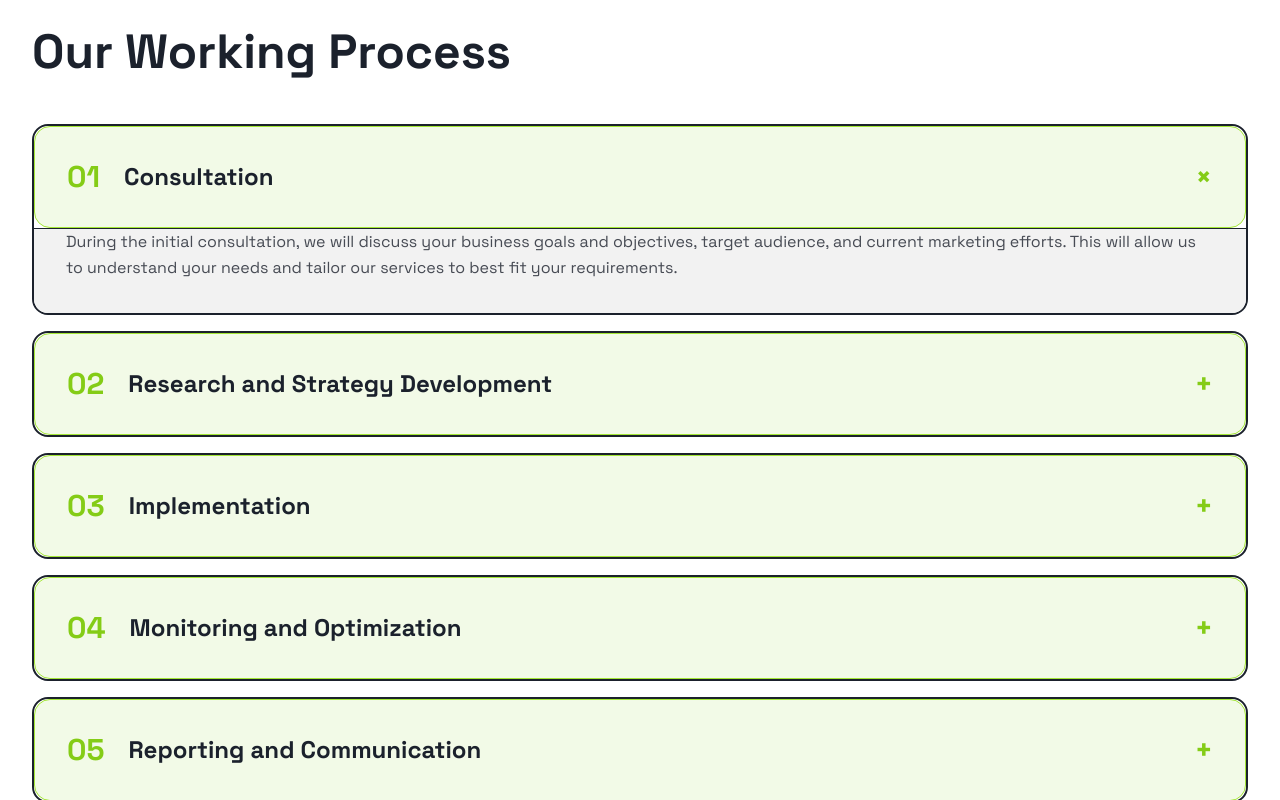
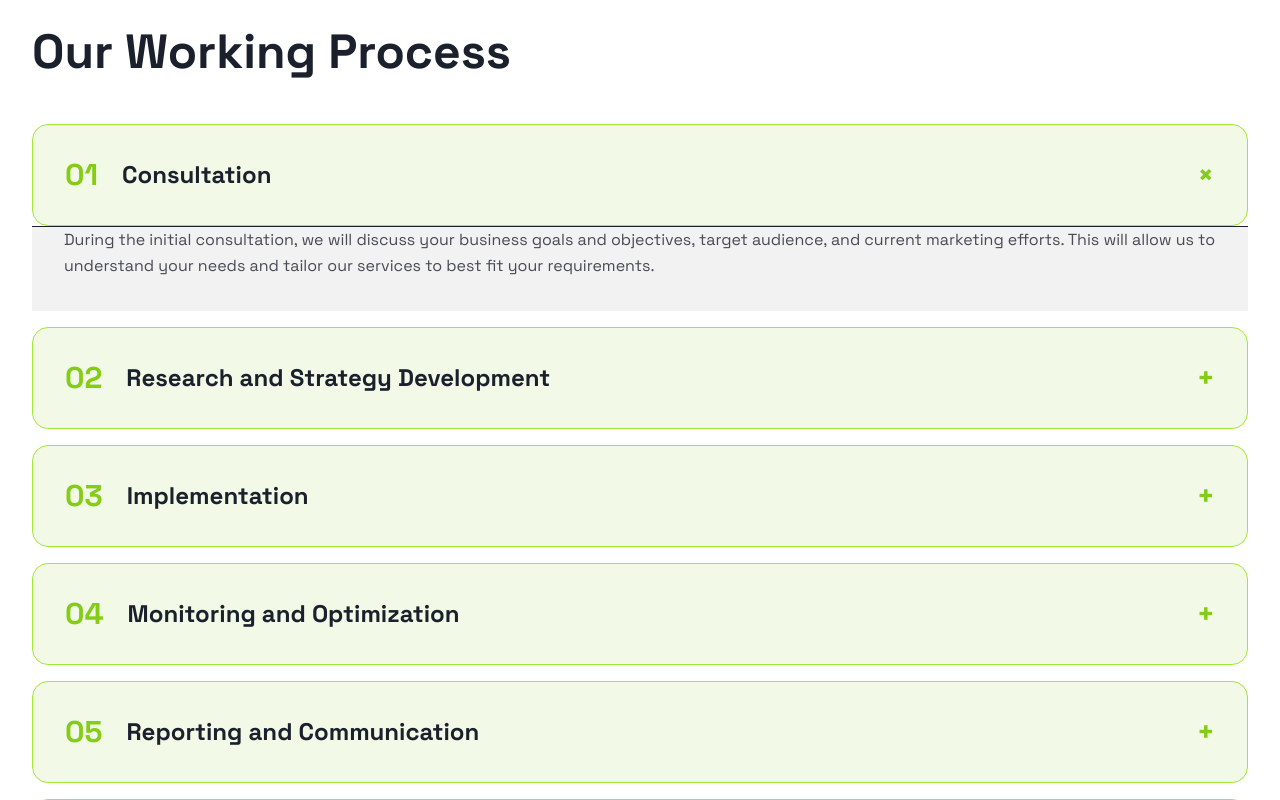
Before and after one commit to spoilers21/positivus-website-build, a React (Vite) app: page / in a window 1280 px wide. Shown: the part 3600-4400 px from the top of the page. Built offline with nearby package versions, Linux system fonts and the light colour scheme.

Commit message:
Remove border from wrapper since button has border
cgen-3634f155a8a647089132e76b8b658280

```diff
--- a/client/components/ProcessSection.tsx
+++ b/client/components/ProcessSection.tsx
@@ -53,7 +53,7 @@ export default function ProcessSection() {
           {steps.map((step, index) => (
             <div
               key={index}
-              className="border-2 border-foreground rounded-2xl overflow-hidden"
+              className="overflow-hidden"
             >
               <button
                 onClick={() =>
```
